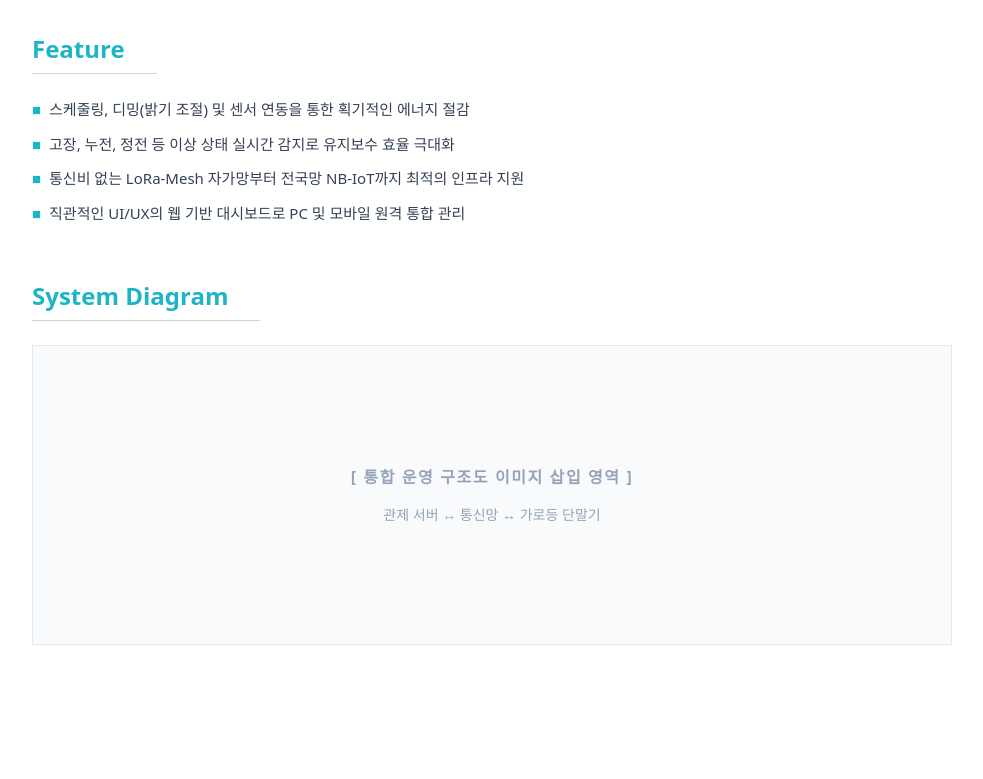
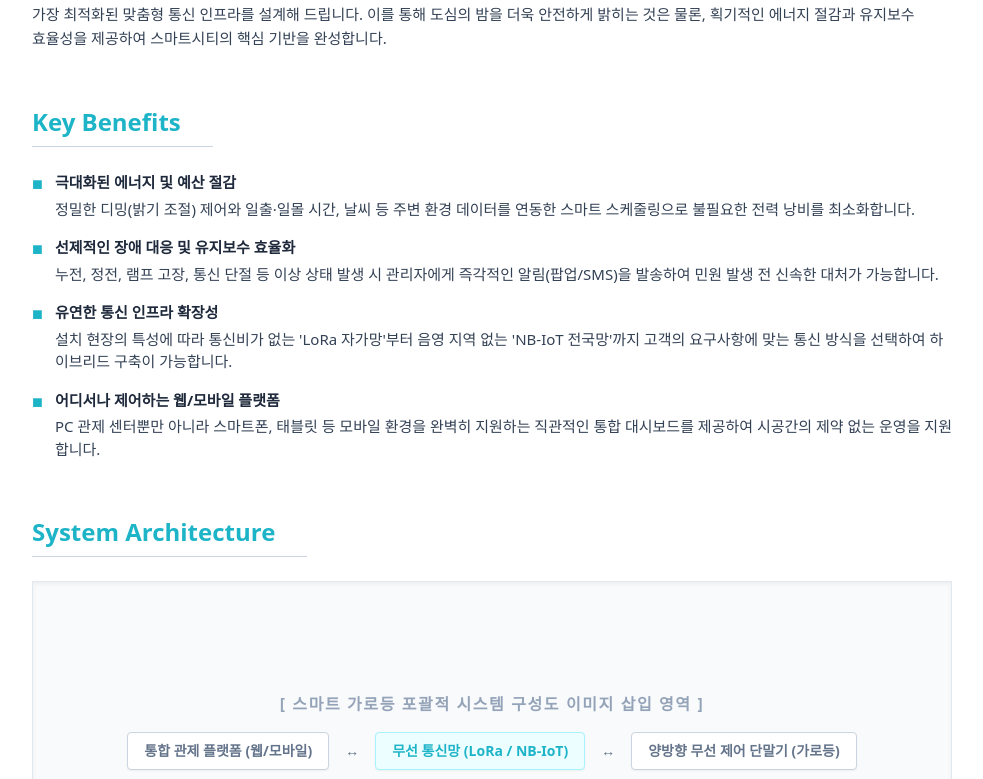
Before and after one commit to flolim-mj54/flolim-website, a React (Vite) app: page /streetlight-intro in a window 1280 px wide. Shown: the part 561-1340 px from the top of the page, without its empty margins (296-1279 px from the left). Built offline with nearby package versions, Linux system fonts and the light colour scheme.

Commit message:
가로등 제어 시스템 1

```diff
--- a/src/StreetLightIntro.jsx
+++ b/src/StreetLightIntro.jsx
@@ -25,35 +25,73 @@ const StreetLightIntro = () => {
             </ul>
           </div>
         </aside>
+
         <section className="flex-1 min-w-0">
           <h2 className="text-3xl font-black text-slate-800 tracking-tight mb-8 pb-4 border-b-2 border-slate-200">
             가로등 제어 시스템 <span className="text-lg text-slate-400 font-normal tracking-widest uppercase ml-2">Overview</span>
           </h2>
+
           <div className="mb-14">
             <h3 className="text-2xl font-bold text-[#1eb4c8] border-b border-slate-300 pb-2 mb-6 inline-block pr-8">Overview</h3>
             <p className="text-slate-700 leading-relaxed break-keep text-[15px]">
-              플로림(FLOLIM)의 가로등 제어 시스템은 단순한 점/소등 방식을 넘어 현장 상황과 주변 환경에 맞춰 조명을 능동적으로 제어하는 지능형 통합 관제 솔루션입니다. LoRa-Mesh 및 NB-IoT 등 현장 규모와 예산에 맞는 최적의 통신 방식을 선택하여 인프라를 구축할 수 있으며, 관리자는 중앙 관제 센터에서 수만 개의 가로등 상태를 실시간으로 모니터링하고 제어합니다.
+              기존의 단순한 타이머 기반 점·소등 방식을 넘어, 사물인터넷(IoT) 통신 기술을 활용해 도시의 조명 인프라를 원격으로 통합 관리하는 <b>지능형 관제 솔루션</b>입니다.
+              <br/><br/>
+              플로림(FLOLIM)의 가로등 제어 시스템은 현장의 지형, 규모, 예산 등 다양한 환경적 요인을 분석하여 <b>LoRa-Mesh(자가망)</b> 또는 <b>NB-IoT(상용망)</b> 등 가장 최적화된 맞춤형 통신 인프라를 설계해 드립니다. 이를 통해 도심의 밤을 더욱 안전하게 밝히는 것은 물론, 획기적인 에너지 절감과 유지보수 효율성을 제공하여 스마트시티의 핵심 기반을 완성합니다.
             </p>
           </div>
+
           <div className="mb-14">
-            <h3 className="text-2xl font-bold text-[#1eb4c8] border-b border-slate-300 pb-2 mb-6 inline-block pr-8">Feature</h3>
-            <ul className="space-y-3 text-[15px] text-slate-700">
-              <li className="flex items-start"><span className="text-[#1eb4c8] mr-2 font-bold">■</span>스케줄링, 디밍(밝기 조절) 및 센서 연동을 통한 획기적인 에너지 절감</li>
-              <li className="flex items-start"><span className="text-[#1eb4c8] mr-2 font-bold">■</span>고장, 누전, 정전 등 이상 상태 실시간 감지로 유지보수 효율 극대화</li>
-              <li className="flex items-start"><span className="text-[#1eb4c8] mr-2 font-bold">■</span>통신비 없는 LoRa-Mesh 자가망부터 전국망 NB-IoT까지 최적의 인프라 지원</li>
-              <li className="flex items-start"><span className="text-[#1eb4c8] mr-2 font-bold">■</span>직관적인 UI/UX의 웹 기반 대시보드로 PC 및 모바일 원격 통합 관리</li>
+            <h3 className="text-2xl font-bold text-[#1eb4c8] border-b border-slate-300 pb-2 mb-6 inline-block pr-8">Key Benefits</h3>
+            <ul className="space-y-4 text-[15px] text-slate-700">
+              <li className="flex items-start">
+                <span className="text-[#1eb4c8] mr-3 font-bold text-lg mt-[-2px]">■</span>
+                <div>
+                  <b className="text-slate-800 block mb-1">극대화된 에너지 및 예산 절감</b>
+                  정밀한 디밍(밝기 조절) 제어와 일출·일몰 시간, 날씨 등 주변 환경 데이터를 연동한 스마트 스케줄링으로 불필요한 전력 낭비를 최소화합니다.
+                </div>
+              </li>
+              <li className="flex items-start">
+                <span className="text-[#1eb4c8] mr-3 font-bold text-lg mt-[-2px]">■</span>
+                <div>
+                  <b className="text-slate-800 block mb-1">선제적인 장애 대응 및 유지보수 효율화</b>
+                  누전, 정전, 램프 고장, 통신 단절 등 이상 상태 발생 시 관리자에게 즉각적인 알림(팝업/SMS)을 발송하여 민원 발생 전 신속한 대처가 가능합니다.
+                </div>
+              </li>
+              <li className="flex items-start">
+                <span className="text-[#1eb4c8] mr-3 font-bold text-lg mt-[-2px]">■</span>
+                <div>
+                  <b className="text-slate-800 block mb-1">유연한 통신 인프라 확장성</b>
+                  설치 현장의 특성에 따라 통신비가 없는 'LoRa 자가망'부터 음영 지역 없는 'NB-IoT 전국망'까지 고객의 요구사항에 맞는 통신 방식을 선택하여 하이브리드 구축이 가능합니다.
+                </div>
+              </li>
+              <li className="flex items-start">
+                <span className="text-[#1eb4c8] mr-3 font-bold text-lg mt-[-2px]">■</span>
+                <div>
+                  <b className="text-slate-800 block mb-1">어디서나 제어하는 웹/모바일 플랫폼</b>
+                  PC 관제 센터뿐만 아니라 스마트폰, 태블릿 등 모바일 환경을 완벽히 지원하는 직관적인 통합 대시보드를 제공하여 시공간의 제약 없는 운영을 지원합니다.
+                </div>
+              </li>
             </ul>
           </div>
+
           <div className="mb-14">
-            <h3 className="text-2xl font-bold text-[#1eb4c8] border-b border-slate-300 pb-2 mb-6 inline-block pr-8">System Diagram</h3>
-            <div className="w-full bg-slate-50 border border-slate-200 h-[300px] flex flex-col items-center justify-center">
-              <span className="text-slate-400 font-bold tracking-widest mb-4">[ 통합 운영 구조도 이미지 삽입 영역 ]</span>
-              <span className="text-sm text-slate-400">관제 서버 ↔ 통신망 ↔ 가로등 단말기</span>
+            <h3 className="text-2xl font-bold text-[#1eb4c8] border-b border-slate-300 pb-2 mb-6 inline-block pr-8">System Architecture</h3>
+            <div className="w-full bg-slate-50 border border-slate-200 h-[300px] flex flex-col items-center justify-center relative shadow-inner">
+              <span className="text-slate-400 font-bold tracking-widest mb-4 z-10">[ 스마트 가로등 포괄적 시스템 구성도 이미지 삽입 영역 ]</span>
+              <div className="flex items-center space-x-4 text-sm text-slate-500 font-bold z-10">
+                <span className="bg-white px-4 py-2 border border-slate-300 rounded shadow-sm">통합 관제 플랫폼 (웹/모바일)</span>
+                <span>↔</span>
+                <span className="bg-cyan-50 text-[#1eb4c8] px-4 py-2 border border-cyan-200 rounded shadow-sm">무선 통신망 (LoRa / NB-IoT)</span>
+                <span>↔</span>
+                <span className="bg-white px-4 py-2 border border-slate-300 rounded shadow-sm">양방향 무선 제어 단말기 (가로등)</span>
+              </div>
             </div>
           </div>
+
         </section>
       </div>
     </div>
   );
 };
+
 export default StreetLightIntro;
```
